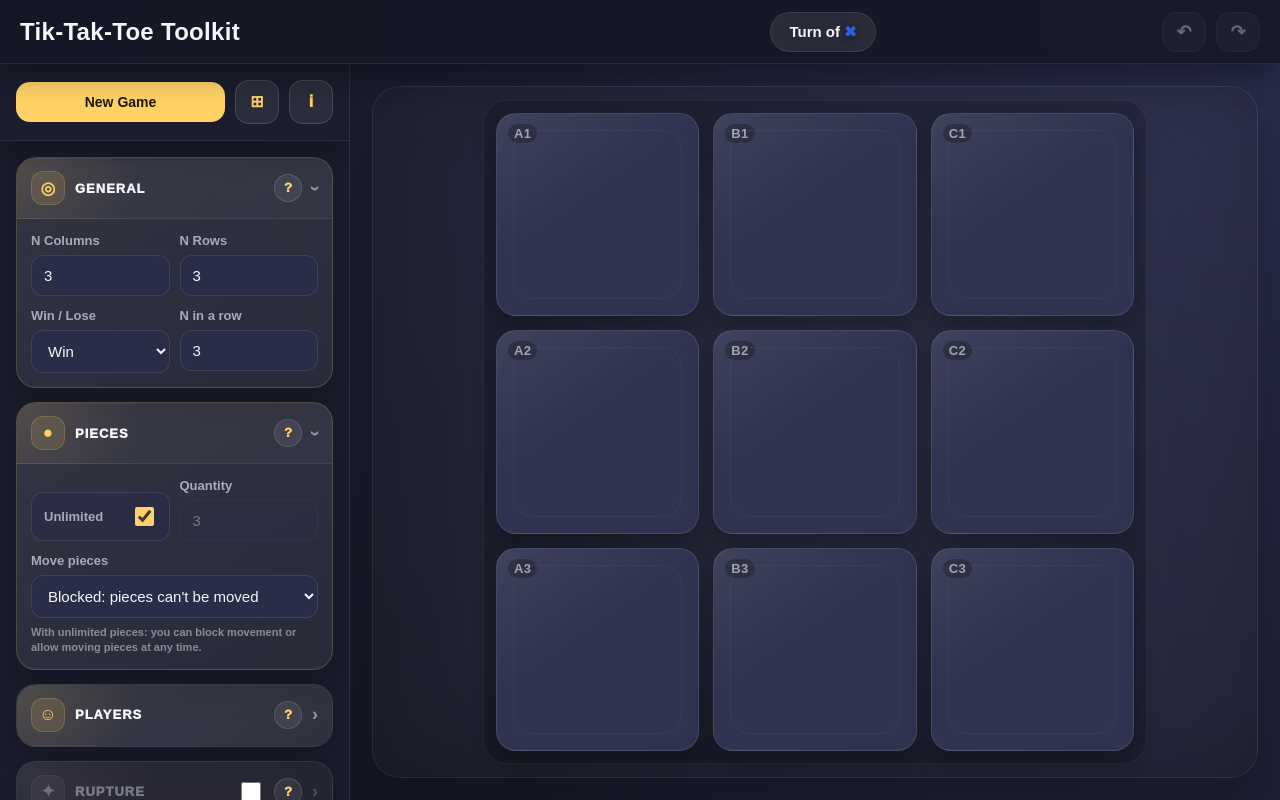
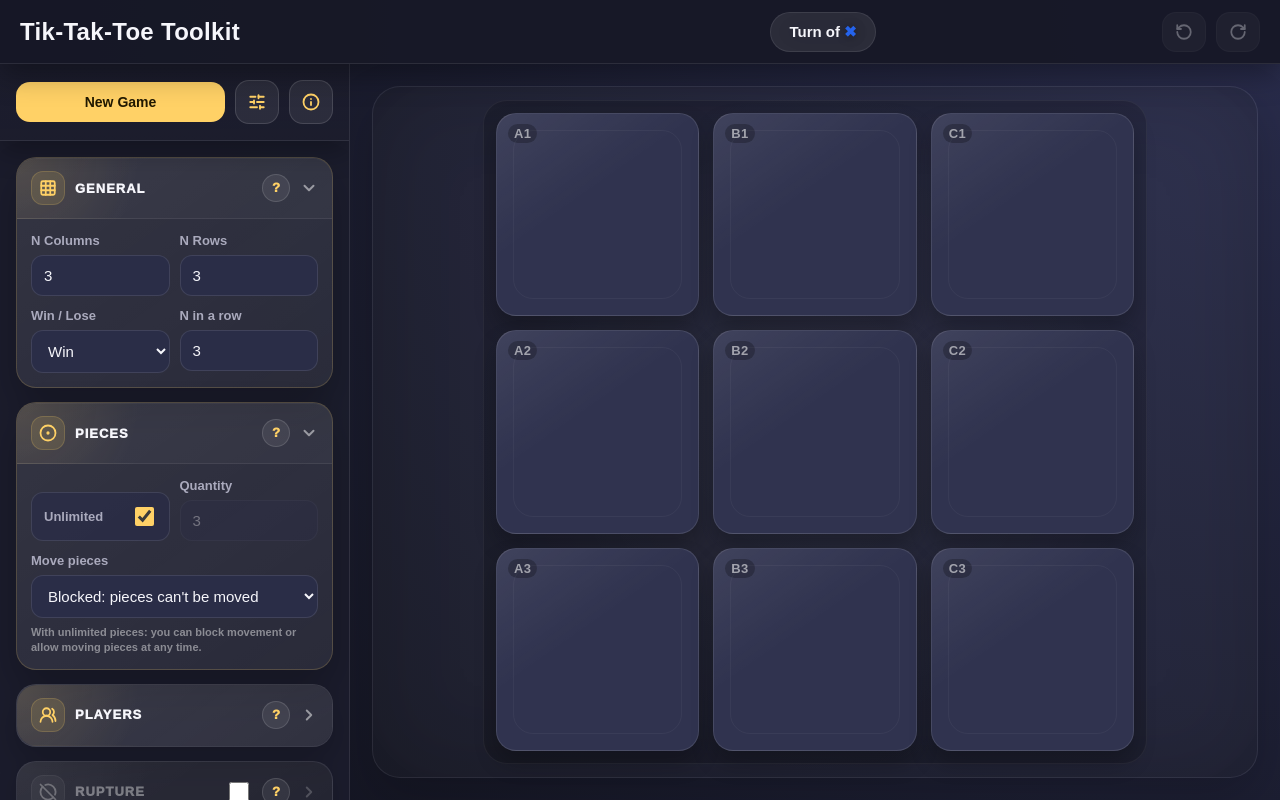
Before and after one commit to Spiral-Eye-Games/tik-tak-toe-toolkit, a React (Vite) app: page / in a window 1280 px wide. Built offline with nearby package versions, Linux system fonts and the light colour scheme.

Commit message:
new icons

```diff
--- a/package.json
+++ b/package.json
@@ -9,6 +9,7 @@
     "preview": "vite preview"
   },
   "dependencies": {
+    "lucide-react": "^1.14.0",
     "react": "latest",
     "react-dom": "latest"
   },
--- a/src/components/HelpModal.tsx
+++ b/src/components/HelpModal.tsx
@@ -1,3 +1,4 @@
+import { X } from "lucide-react";
 import { t } from "../i18n";
 import { ModalPortal } from "./ModalPortal";
 
@@ -21,7 +22,9 @@ export function HelpModal({ open, title, html, onClose }: HelpModalProps) {
         <section className="modal" role="dialog" aria-modal="true" aria-labelledby="modalTitle">
           <header className="modal-header">
             <h2 className="modal-title" id="modalTitle">{title}</h2>
-            <button className="modal-close" type="button" aria-label={t("actions.close")} onClick={onClose}>×</button>
+            <button className="modal-close" type="button" aria-label={t("actions.close")} onClick={onClose}>
+              <X aria-hidden="true" />
+            </button>
           </header>
           <div className="modal-body" dangerouslySetInnerHTML={{ __html: html }} />
         </section>
--- a/src/components/PresetModal.tsx
+++ b/src/components/PresetModal.tsx
@@ -1,3 +1,4 @@
+import { Trash2, X } from "lucide-react";
 import { useCallback, useEffect, useState } from "react";
 import {
   BUILTIN_PRESET_ORDER,
@@ -81,7 +82,9 @@ export function PresetModal({ open, draftConfig, onClose, onApplyPreset }: Prese
         <section className="modal preset-modal" role="dialog" aria-modal="true" aria-labelledby="presetModalTitle">
           <header className="modal-header">
             <h2 className="modal-title" id="presetModalTitle">{t("presets.modalTitle")}</h2>
-            <button className="modal-close" type="button" aria-label={t("actions.close")} onClick={onClose}>×</button>
+            <button className="modal-close" type="button" aria-label={t("actions.close")} onClick={onClose}>
+              <X aria-hidden="true" />
+            </button>
           </header>
           <div className="modal-body preset-modal-body">
             <div className="preset-save-block">
@@ -137,7 +140,7 @@ export function PresetModal({ open, draftConfig, onClose, onApplyPreset }: Prese
                       aria-label={t("presets.deleteUserTitle")}
                       onClick={() => handleDeleteUser(record.id)}
                     >
-                      ×
+                      <Trash2 aria-hidden="true" />
                     </button>
                   </li>
                 ))}
--- a/src/components/SettingsSection.tsx
+++ b/src/components/SettingsSection.tsx
@@ -1,10 +1,11 @@
+import { ChevronRight } from "lucide-react";
 import { useEffect, useLayoutEffect, useRef, useState, type ReactNode } from "react";
 import { Tooltip } from "./Tooltip";
 import { t } from "../i18n";
 
 interface SettingsSectionProps {
   title: string;
-  icon: string;
+  icon: ReactNode;
   helpKey: string;
   defaultOpen?: boolean;
   /** Si se pasa, el acordeón se fuerza cerrado en `false` y se abre solo al pasar a `true`. */
@@ -108,7 +109,7 @@ export function SettingsSection({
             {t("ui.helpButtonSymbol")}
           </button>
         </Tooltip>
-        <span className="chevron">{t("ui.chevronRight")}</span>
+        <span className="chevron"><ChevronRight aria-hidden="true" /></span>
       </summary>
 
       <div className="settings-card">{children}</div>
--- a/src/components/Sidebar.tsx
+++ b/src/components/Sidebar.tsx
@@ -1,3 +1,4 @@
+import { Info, SlidersHorizontal } from "lucide-react";
 import { useState } from "react";
 import { mustMovePiece } from "../game/rules";
 import type { GameConfig, GameState, RosterPlayer } from "../game/types";
@@ -46,12 +47,12 @@ export function Sidebar({
           <button className="button full" type="button" onClick={onNewGame}>{t("buttons.newGame")}</button>
           <Tooltip text={t("presets.openTitle")}>
             <button className="help-button large" type="button" onClick={() => setPresetModalOpen(true)}>
-              {t("ui.presetsOpenGlyph")}
+              <SlidersHorizontal aria-hidden="true" />
             </button>
           </Tooltip>
           <Tooltip text={t("actions.viewRulesCurrent")}>
             <button className="help-button large" type="button" onClick={onRulesHelp}>
-              {t("ui.helpInfoGlyph")}
+              <Info aria-hidden="true" />
             </button>
           </Tooltip>
         </div>
--- a/src/components/SidebarSections.tsx
+++ b/src/components/SidebarSections.tsx
@@ -1,3 +1,4 @@
+import { ArrowDown, CircleDot, CircleOff, Grid3X3, Timer, UsersRound } from "lucide-react";
 import { DEFAULT_MAX_PIECES_PER_PLAYER } from "../game/defaults";
 import {
   getMoveModeHelp,
@@ -28,7 +29,7 @@ export function GeneralSettingsSection({ config, onChangeConfig, onHelp }: Sideb
   const lineMax = Math.max(config.columns, config.rows);
 
   return (
-    <SettingsSection title={t("sections.general")} icon="◎" helpKey="general" defaultOpen onHelp={onHelp}>
+    <SettingsSection title={t("sections.general")} icon={<Grid3X3 aria-hidden="true" />} helpKey="general" defaultOpen onHelp={onHelp}>
       <div className="field-row">
         <label className="field">
           {t("fields.columns")}
@@ -88,7 +89,7 @@ export function PiecesSettingsSection({ config, onChangeConfig, onHelp }: Sideba
   const moveModeOptions = getMoveModeOptions(config.pieceLimitType);
 
   return (
-    <SettingsSection title={t("sections.pieces")} icon="●" helpKey="pieces" defaultOpen onHelp={onHelp}>
+    <SettingsSection title={t("sections.pieces")} icon={<CircleDot aria-hidden="true" />} helpKey="pieces" defaultOpen onHelp={onHelp}>
       <div className="field-row toggle-and-number">
         <label className="field checkbox boxed">
           <span>{t("fields.unlimitedPieces")}</span>
@@ -145,7 +146,7 @@ export function PlayersSettingsSection({
   );
 
   return (
-    <SettingsSection title={t("sections.players")} icon="☺" helpKey="players" onHelp={onHelp}>
+    <SettingsSection title={t("sections.players")} icon={<UsersRound aria-hidden="true" />} helpKey="players" onHelp={onHelp}>
       <div className="field-row players-tool-row">
         <label className="field">
           {t("fields.playerCount")}
@@ -205,7 +206,7 @@ export function BrokenHolesSettingsSection({ config, onChangeConfig, onHelp }: S
   return (
     <SettingsSection
       title={t("sections.holes")}
-      icon="✦"
+      icon={<CircleOff aria-hidden="true" />}
       helpKey="holes"
       onHelp={onHelp}
       toggleExpanded={config.brokenEnabled}
@@ -272,7 +273,7 @@ export function GravitySettingsSection({ config, onChangeConfig, onHelp }: Sideb
   return (
     <SettingsSection
       title={t("sections.gravity")}
-      icon="↓"
+      icon={<ArrowDown aria-hidden="true" />}
       helpKey="gravity"
       onHelp={onHelp}
       toggleExpanded={config.gravityEnabled}
@@ -383,7 +384,7 @@ export function ClockSettingsSection({ config, onChangeConfig, onHelp }: Sidebar
   return (
     <SettingsSection
       title={t("sections.clock")}
-      icon="⏱"
+      icon={<Timer aria-hidden="true" />}
       helpKey="clock"
       onHelp={onHelp}
       toggleExpanded={config.clockEnabled}
--- a/src/components/TopBar.tsx
+++ b/src/components/TopBar.tsx
@@ -1,3 +1,4 @@
+import { RotateCcw, RotateCw } from "lucide-react";
 import type { ReactNode } from "react";
 import { t } from "../i18n";
 
@@ -35,8 +36,12 @@ export function TopBar({ children, statusAriaLabel, clockText, canUndo, canRedo,
           </div>
         </div>
         <div className="topbar-actions">
-          <button className="button icon" title={t("actions.undo")} type="button" disabled={!canUndo} onClick={onUndo}>↶</button>
-          <button className="button icon" title={t("actions.redo")} type="button" disabled={!canRedo} onClick={onRedo}>↷</button>
+          <button className="button icon" title={t("actions.undo")} aria-label={t("actions.undo")} type="button" disabled={!canUndo} onClick={onUndo}>
+            <RotateCcw aria-hidden="true" />
+          </button>
+          <button className="button icon" title={t("actions.redo")} aria-label={t("actions.redo")} type="button" disabled={!canRedo} onClick={onRedo}>
+            <RotateCw aria-hidden="true" />
+          </button>
         </div>
       </div>
     </header>
--- a/src/locales/en.json
+++ b/src/locales/en.json
@@ -50,9 +50,6 @@
   },
   "ui": {
     "helpButtonSymbol": "?",
-    "helpInfoGlyph": "i",
-    "presetsOpenGlyph": "⊞",
-    "chevronRight": "›",
     "gravityArrows": {
       "down": "↓",
       "up": "↑",
--- a/src/locales/es.json
+++ b/src/locales/es.json
@@ -50,9 +50,6 @@
   },
   "ui": {
     "helpButtonSymbol": "?",
-    "helpInfoGlyph": "i",
-    "presetsOpenGlyph": "⊞",
-    "chevronRight": "›",
     "gravityArrows": {
       "down": "↓",
       "up": "↑",
--- a/src/styles.css
+++ b/src/styles.css
@@ -394,6 +394,12 @@ body, #root { height: 100vh; }
   font-weight: 900;
 }
 
+.section-icon svg {
+  width: 18px;
+  height: 18px;
+  stroke-width: 2.35;
+}
+
 .section-title-wrap {
   min-width: 0;
   display: flex;
@@ -413,6 +419,9 @@ body, #root { height: 100vh; }
 .help-button {
   width: 28px;
   height: 28px;
+  display: inline-flex;
+  align-items: center;
+  justify-content: center;
   border: 1px solid rgba(255, 255, 255, 0.13);
   border-radius: 999px;
   background: rgba(255, 255, 255, 0.075);
@@ -423,11 +432,21 @@ body, #root { height: 100vh; }
   transition: transform 0.12s ease, background 0.12s ease, border-color 0.12s ease;
 }
 
+.help-button svg {
+  width: 15px;
+  height: 15px;
+  stroke-width: 2.4;
+}
+
 .help-button.large {
   width: 44px;
   height: 44px;
   border-radius: 14px;
-  font-size: 16px;
+}
+
+.help-button.large svg {
+  width: 18px;
+  height: 18px;
 }
 
 .help-button:hover {
@@ -477,10 +496,17 @@ body, #root { height: 100vh; }
 }
 
 .chevron {
+  display: inline-flex;
+  align-items: center;
+  justify-content: center;
   color: rgba(255, 255, 255, 0.5);
-  font-size: 18px;
-  font-weight: 900;
   transition: transform 0.16s ease;
+}
+
+.chevron svg {
+  width: 18px;
+  height: 18px;
+  stroke-width: 2.6;
 }
 
 .settings-section[open] .chevron { transform: rotate(90deg); }
@@ -905,10 +931,19 @@ body, #root { height: 100vh; }
   min-width: 44px;
   height: 40px;
   padding: 0 12px;
+  display: inline-flex;
+  align-items: center;
+  justify-content: center;
   font-size: 18px;
   background: rgba(255, 255, 255, 0.1);
   color: var(--text);
   border: 1px solid rgba(255, 255, 255, 0.08);
+}
+
+.button.icon svg {
+  width: 18px;
+  height: 18px;
+  stroke-width: 2.35;
 }
 
 .button:hover:not(:disabled) {
@@ -979,6 +1014,9 @@ body, #root { height: 100vh; }
 .modal-close {
   width: 36px;
   height: 36px;
+  display: inline-flex;
+  align-items: center;
+  justify-content: center;
   border: 1px solid rgba(255, 255, 255, 0.13);
   border-radius: 12px;
   background: rgba(255, 255, 255, 0.075);
@@ -986,6 +1024,12 @@ body, #root { height: 100vh; }
   cursor: pointer;
   font-size: 20px;
   font-weight: 900;
+}
+
+.modal-close svg {
+  width: 18px;
+  height: 18px;
+  stroke-width: 2.5;
 }
 
 .modal-body {
```
Also changed, not shown: src/components/PlayersModal.tsx (+6 -2 lines), 2 other files (tests, documents, lock files or other folders).
